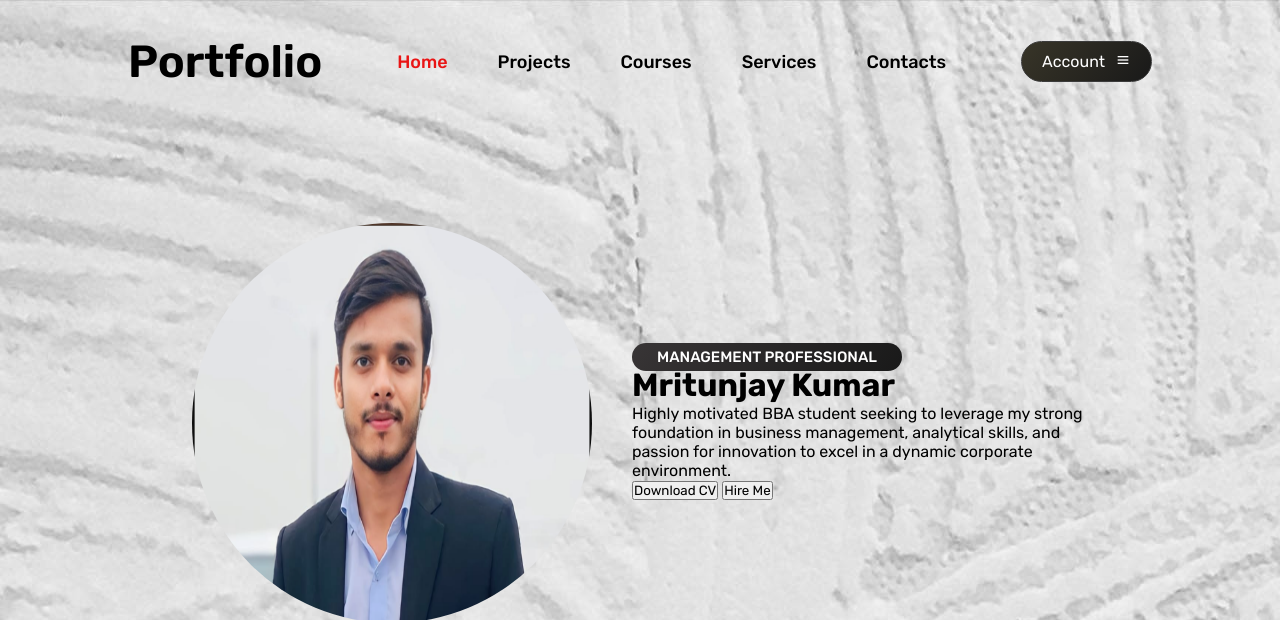
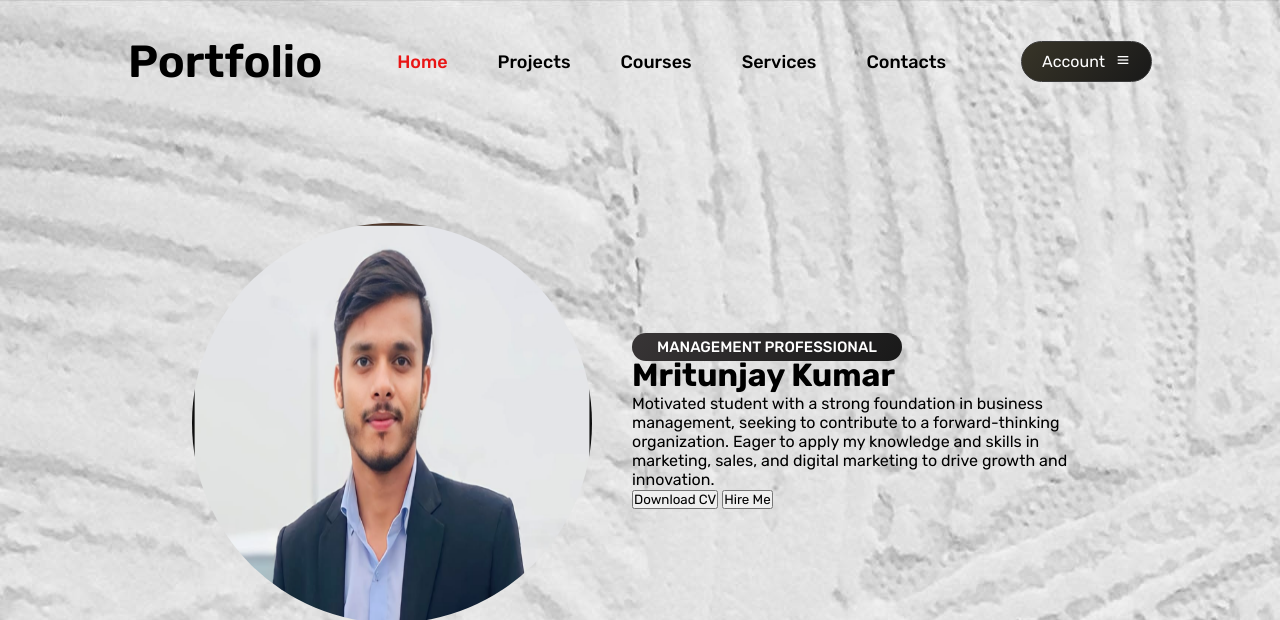
Before and after one commit to errorupdate/mrittunajay_portfolio, a plain HTML site: page index.html in a window 1280 px wide. Shown: the top 620 px of the page. Drawn offline with nearby package versions, Linux system fonts and the light colour scheme.

Commit message:
description changed

```diff
--- a/index.html
+++ b/index.html
@@ -31,8 +31,9 @@
         <div class="home-text">
             <span>Management Professional</span>
             <h1>Mritunjay Kumar</h1>
-            <p>Highly motivated BBA student seeking to leverage my strong foundation in business management,
-            analytical skills, and passion for innovation to excel in a dynamic corporate environment. </p>
+            <p>Motivated student with a strong foundation in business management, seeking to contribute to a forward-thinking
+            organization. Eager to apply my knowledge and skills in marketing, sales, and digital marketing to drive growth and
+            innovation. </p>
             <div class="btn-box">
                <button class="btn first-btn">Download CV</button>
                <button class="btn second-btn">Hire Me</button>
```
